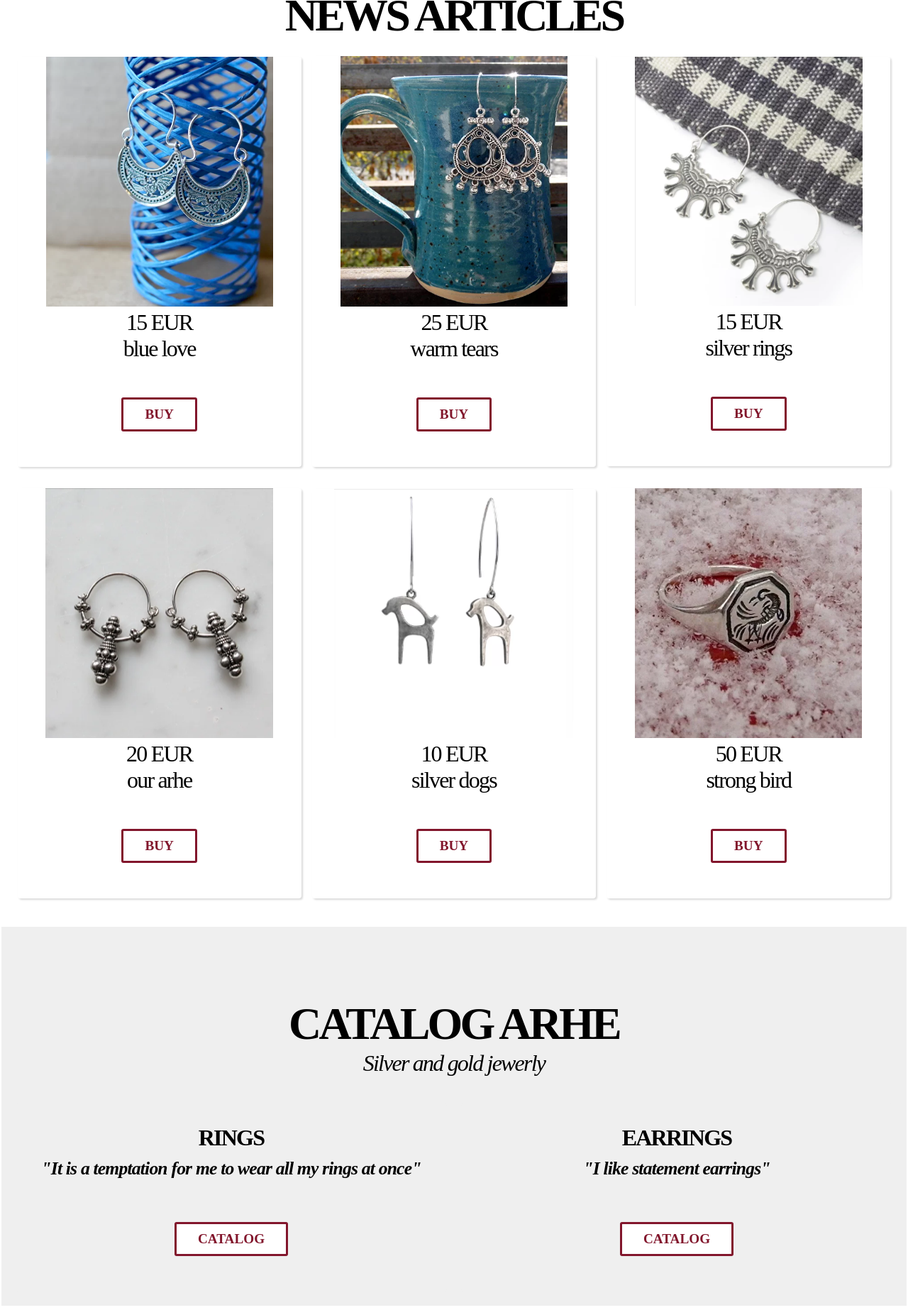
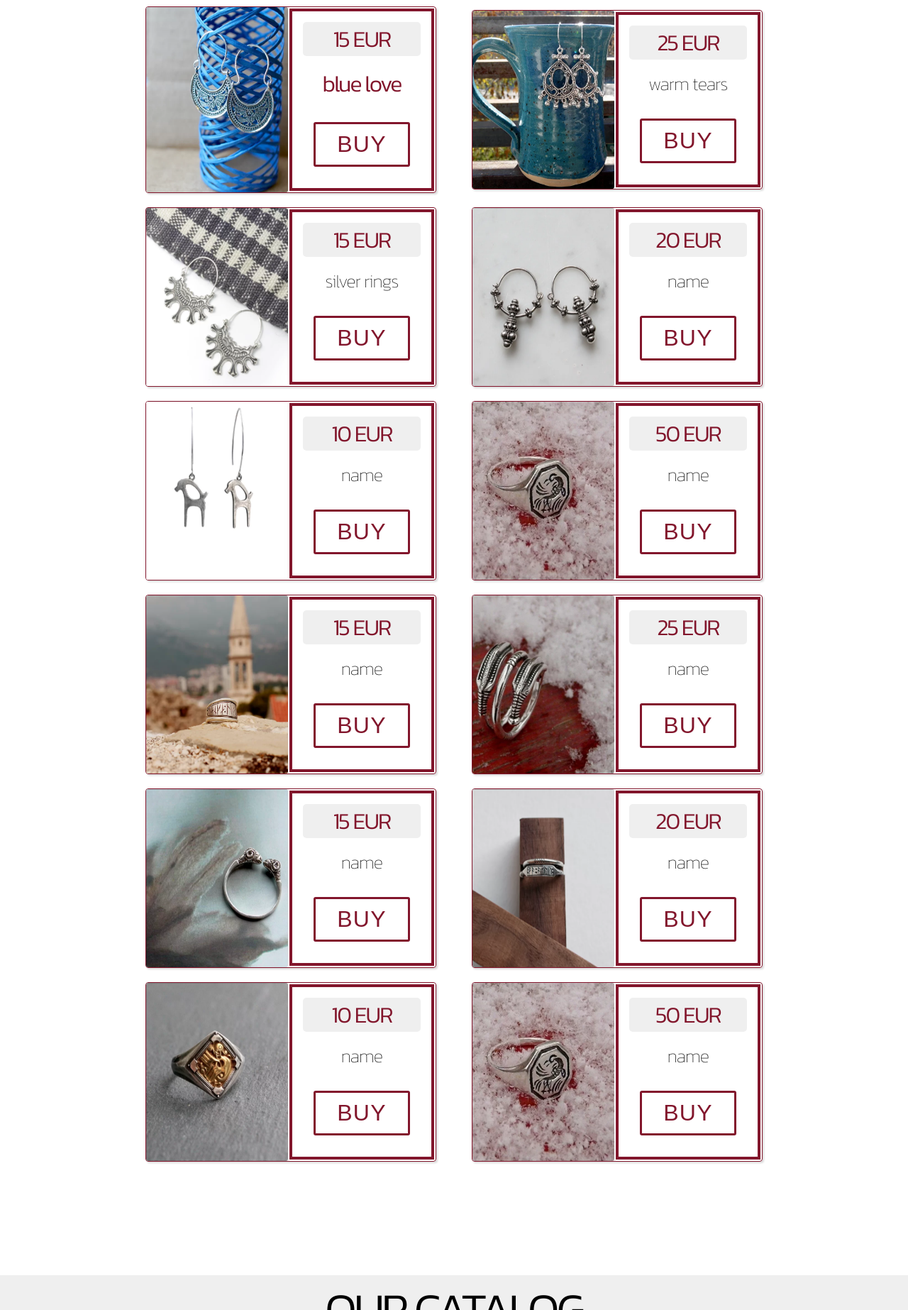
Before and after one commit to cgbl-90/ecommerce--template, a website built with Parcel: page index.html in a window 1280 px wide. Shown: the part 954-2800 px from the top of the page at 71% size. Built offline with nearby package versions, Linux system fonts and the light colour scheme; files whose address does not match are found by name; a web font is replaced by a local one.

Commit message:
Summary
- Improved styles
- Deleted redundant code

```diff
--- a/index.html
+++ b/index.html
@@ -1,123 +1,198 @@
 <!DOCTYPE html>
-<html>
+<html lang="en">
+
 <head>
+  <meta charset="UTF-8">
+  <meta http-equiv="X-UA-Compatible" content="IE=edge">
+  <meta name="viewport" content="width=device-width, initial-scale=1.0">
   <title>arhe | in love with history</title>
-    <meta charset="UTF-8" />
-    <meta http-equiv="X-UA-Compatible" content="IE=edge" />
-    <meta name="viewport" content="width=device-width, initial-scale=1.0" />
+  <link rel="preconnect" href="https://fonts.googleapis.com">
+  <link rel="preconnect" href="https://fonts.gstatic.com" crossorigin>
+  <link href="https://fonts.googleapis.com/css2?family=Kanit:wght@100;300;500&family=Wire+One&display=swap"
+    rel="stylesheet">
   <link rel="stylesheet" href="src/styles.css" />
 </head>
+
 <body>
   <header class="bg--secondary">
-      <h1>A፠R፠H፠E</h1>
-      <h2>jewerly inspired by the past ages</h2>
+    <br />
     <div class="navbar">
       <a href="" class="navbar--item">ABOUT US</a>
       <a href="" class="navbar--item">CATALOG</a>
       <a href="" class="navbar--item">PAYMENT & DELIVERY</a>
       <a href="" class="navbar--item">CONTACT US</a>
     </div>
+    <h1>A ፠ R ፠ H ፠ E</h1>
+    <h5>jewerly inspired by the past ages</h5>
+    <br />
   </header>
   <!--Main-->
-    <section class="container">
+  <section>
+    <br />
+    <br />
+    <br />
+    <div class="container">
       <div>
-        <h1>jewerly ARHE</h1>
-        <h3 style="text-align: right;">
+        <h2>jewerly ARHE</h2>
+        <h4>
           Lorem ipsum dolor sit amet consectetur, adipisicing elit. Aspernatur
           quos enim voluptatum voluptates, odio, laborum ea sunt nihil alias
           beatae error a corrupti fugit voluptate dolor dolore necessitatibus
           voluptas. Quo.
-        </h3>
+        </h4>
+        <br />
         <button>CATALOG</button>
       </div>
-      <div>
-        <img id="main--picture" src="src/main.png" style="max-width: 500px;" />
+      <img class="main-img" src="src/main.png" alt="main jewel" />
     </div>
   </section>
   <!--New articles-->
-    <h1>NEWS ARTICLES</h1>
-    <section id="new-articles" class="container">
+  <h1>BEST SELLERS!</h1>
+  <br />
+  <section class="container cont-art">
     <div class="card">
       <img src="src/eas/a.png" />
+      <span>
         <h2>15 EUR</h2>
         <h2>blue love</h2>
         <button>BUY</button>
+      </span>
     </div>
     <div class="card">
       <img src="src/eas/b.png" />
+      <span>
         <h2>25 EUR</h2>
-        <h2>warm tears</h2>
+        <h3>warm tears</h3>
         <button>BUY</button>
+      </span>
     </div>
     <div class="card">
       <img src="src/eas/c.png" />
+      <span>
         <h2>15 EUR</h2>
-        <h2>silver rings</h2>
+        <h3>silver rings</h3>
         <button>BUY</button>
+      </span>
     </div>
     <div class="card">
       <img src="src/eas/d.png" />
+      <span>
         <h2>20 EUR</h2>
-        <h2>our arhe</h2>
+        <h3>name</h3>
         <button>BUY</button>
+      </span>
     </div>
     <div class="card">
       <img src="src/eas/e.png" />
+      <span>
         <h2>10 EUR</h2>
-        <h2>silver dogs</h2>
+        <h3>name</h3>
         <button>BUY</button>
+      </span>
     </div>
     <div class="card">
       <img src="src/rns/a.png" />
+      <span>
         <h2>50 EUR</h2>
-        <h2>strong bird</h2>
+        <h3>name</h3>
         <button>BUY</button>
+      </span>
+    </div>
+    <div class="card">
+      <img src="src/rns/g.png" />
+      <span>
+        <h2>15 EUR</h2>
+        <h3>name</h3>
+        <button>BUY</button>
+      </span>
+    </div>
+    <div class="card">
+      <img src="src/rns/b.png" />
+      <span>
+        <h2>25 EUR</h2>
+        <h3>name</h3>
+        <button>BUY</button>
+      </span>
+    </div>
+    <div class="card">
+      <img src="src/rns/c.png" />
+      <span>
+        <h2>15 EUR</h2>
+        <h3>name</h3>
+        <button>BUY</button>
+      </span>
+    </div>
+    <div class="card">
+      <img src="src/rns/d.png" />
+      <span>
+        <h2>20 EUR</h2>
+        <h3>name</h3>
+        <button>BUY</button>
+      </span>
+    </div>
+    <div class="card">
+      <img src="src/rns/e.png" />
+      <span>
+        <h2>10 EUR</h2>
+        <h3>name</h3>
+        <button>BUY</button>
+      </span>
+    </div>
+    <div class="card">
+      <img src="src/rns/a.png" />
+      <span>
+        <h2>50 EUR</h2>
+        <h3>name</h3>
+        <button>BUY</button>
+      </span>
     </div>
   </section>
   <!--Categories-->
-    <div class="bg--secondary">
-      <h1>CATALOG ARHE</h1>
-      <h2 style="text-align: center;">Silver and gold jewerly</h2>
-      <br />
-      <section class="container">
-        <div id="rings">
+  <section class="bg--secondary">
+    <h1>OUR CATALOG</h1>
+    <h3>Silver and gold jewerly</h3>
+    <br /><br />
+    <div class="container">
+      <div>
         <h2>RINGS</h2>
-          <h3>"It is a temptation for me to wear all my rings at once"</h3>
-          <button>CATALOG</button>
+        <h4>"It is a temptation for me to wear all my rings at once"</h4>
+        <img class="icons" src="src/rings.png" alt="rings" />
+        <button>SEE ALL</button>
       </div>
-        <div id="earrings">
+      <div>
         <h2>EARRINGS</h2>
-          <h3>"I like statement earrings"</h3>
-          <button>CATALOG</button>
+        <h4>"I like statement earrings that make my point"</h4>
+        <img class="icons" src="src/earrings.png" alt="earrings" />
+        <button>SEE ALL</button>
+      </div>
     </div>
   </section>
-    </div>
   <!--Payments-->
-    <section class="container">
-      <div><h3>WE ACCEPT:</h3></div>
+  <div id="payments" class="container">
+    <h2>WE ACCEPT:</h2>
     <div>
       <img src="src/visa.png" class="payment--logo" />
       <img src="src/mastercard.png" class="payment--logo" />
     </div>
-    </section>
+  </div>
   <!--Footer-->
-    <footer class="container">
-      <div>
-        <h3>MENU</h3>
-        <br />
-        <h2>ABOUT US</h2>
-        <h2>CATALOG</h2>
-        <h2>PAYMENT & DELIVERY</h2>
-        <h2>CONTACT US</h2>
-      </div>
-      <div>
-        <h2>A፠R፠H፠E</h2>
-        <h3>jewerly inspired by the past ages</h3>
-        <br />
-        <h2>privacy policy</h2>
-        <br />
-        <h2>@2022 Arhe jewerly</h2>
+  <footer>
+    <div class="container">
+      <ul>
+        <li>MENU</li>
+        <li>ABOUT US</li>
+        <li>CATALOG</li>
+        <li>PAYMENT & DELIVERY</li>
+        <li>PRIVACY POLICY</li>
+        <li>CONTACT US</li>
+      </ul>
+      <ul>
+        <li>A፠R፠H፠E</li>
+        <li>jewerly inspired by the past ages</li>
+        <li>@2022 Arhe jewerly</li>
+      </ul>
     </div>
   </footer>
 </body>
+
 </html>
--- a/src/styles.css
+++ b/src/styles.css
@@ -2,154 +2,200 @@
   --cl--primary: rgb(130, 22, 44);
   --cl--secondary: rgb(239, 239, 239);
 }
-body {
-  font-family: serif;
+
+* {
+  font-family: 'Kanit', sans-serif;
+  font-weight: 100;
   margin: 0px;
-  padding: 2px;
+  padding: 0px;
+  text-align: center;
 }
+
+img {
+  max-width: 200px;
+  border-radius: 3px;
+}
+
+.main-img {
+  max-width: 400px;
+}
+
 button {
   color: var(--cl--primary);
   background-color: white;
   border: 3px solid var(--cl--primary);
   border-radius: 3px;
-  font-family: serif;
-  font-size: 1.2rem;
-  font-weight: bold;
+  font-family: 'Wire One', sans-serif;
+  font-weight: 300;
+  font-size: 2rem;
+  letter-spacing: 1.2px;
   padding: 10px 30px;
   transition: 0.3s ease;
-  margin: 50px;
+  margin: 30px;
 }
+
 button:hover {
   color: white;
   background-color: var(--cl--primary);
 }
+
 h1 {
   font-size: 4rem;
-  font-weight: bold;
+  font-weight: 300;
   letter-spacing: -3.8px;
-  padding: 100px 0px 0px;
-  margin: 0px;
-  text-align: center;
 }
+
 h2 {
   font-size: 2rem;
-  font-weight: normal;
-  font-style: italic;
+  font-weight: 300;
   letter-spacing: -1.8px;
-  padding: 0px;
-  margin: 0px;
 }
+
 h3 {
   font-size: 1.6rem;
-  font-style: italic;
   letter-spacing: -0.8px;
-  padding: 10px;
-  margin: 0px;
 }
-#new-articles h2 {
-  font-style: normal;
+
+h4 {
+  max-width: 40ch;
 }
-footer h2 {
-  font-weight: bold;
-  font-style: normal;
-}
+
 footer {
   color: white;
   background-color: var(--cl--primary);
 }
-footer div {
-  margin: 20px;
-  padding-left: 50px;
-}
+
 .container {
   display: grid;
-  justify-content: center;
+  grid-template-columns: 1fr 1fr;
+  justify-content: space-around;
   align-items: center;
+  max-width: 900px;
+  margin: 10px auto;
 }
-section .container {
-  max-width: 900px;
-  margin: 0px auto;
+
+.cont-art {
+  width: 100%;
+  grid-template-columns: 1fr 1fr 1fr;
+  gap: 20px;
 }
-@media screen and (min-width: 768px) {
-  .container {
+
+section {
+  padding-bottom: 150px;
+}
+
+@media screen and (max-width: 1280px) {
+  .cont-art {
     grid-template-columns: 1fr 1fr;
-    gap: 20px;
-  }
-  section {
-    margin: 10px;
   }
 }
-@media screen and (min-width: 1000px) {
-  #new-articles {
-    grid-template-columns: 1fr 1fr 1fr;
-    gap: 10px;
+
+@media screen and (max-width: 750px) {
+
+  .container,
+  .cont-art {
+    grid-template-columns: 1fr;
+    align-items: left;
   }
+
+  .container div {
+    margin: auto;
+  }
+
   section {
-    margin: 20px;
+    padding-bottom: 50px;
+  }
+
+  .main-img {
+    margin: auto;
   }
 }
-header,
-section {
-  text-align: center;
-}
-header h2 {
+
+h2 {
   color: var(--cl--primary);
 }
+
+.icons {
+  display: block;
+  padding: 20px;
+  width: 100px;
+  margin: auto;
+}
+
+#payments {
+  margin-top: 50px;
+  margin-bottom: 50px;
+}
+
 .payment--logo {
   width: 140px;
+  border: 2px solid var(--cl--primary);
   border-radius: 10px;
   display: inline;
+  margin-left: 50px;
+  height: 70px;
 }
-#main--picture {
-  border-radius: 5px;
-}
+
 .bg--secondary {
   background-color: var(--cl--secondary);
 }
+
 a {
   text-decoration: none;
   padding: 0px 10px;
-  font-weight: bold;
   letter-spacing: -0.8px;
 }
+
 .navbar {
-  padding: 20px 0px;
   font-size: 1.2rem;
 }
+
 .card {
   margin: 0 auto;
-  border: 0.5 solid var(--cl--secondary);
+  border: 0.1px solid var(--cl--primary);
   box-shadow: rgba(0, 0, 0, 0.15) 1.95px 1.95px 2.6px;
-  width: 400px;
+  width: fit-content;
   border-radius: 4px;
+  display: flex;
+  flex-direction: row;
 }
-#rings {
+
+h5 {
+  color: var(--cl--primary);
+  font-weight: 300;
+}
+
+ul {
+  margin: 50px 0px;
+  list-style: none;
+}
+
+li:first-child {
+  font-weight: 300;
+}
+
+li {
+  margin: 10px;
+}
+
+ul:first-child li:hover,
+ul:first-child li:focus {
+  text-decoration: underline;
+  cursor: pointer;
+}
+
+ul:first-child li:first-child:hover,
+ul:first-child li:first-child:focus {
+  text-decoration: none;
+}
+
+span {
+  margin: 2px;
+  border: 4px solid var(--cl--primary);
+}
+
+span h2:first-child {
   background-color: var(--cl--secondary);
-  background-image: url(src/rns/g.png);
-  background-repeat: no-repeat;
-  background-position: center;
-  background-size: 40em 40em;
-  border-radius: 4px;
+  margin: 15px;
+  border-radius: 5px;
 }
-#earrings {
-  background-color: var(--cl--secondary);
-  background-image: url(src/eas/g.png);
-  background-repeat: no-repeat;
-  background-position: center;
-  background-size: 40em 40em;
-  border-radius: 4px;
-}
-div,
-.card {
-  margin-bottom: 20px;
-}
-#earrings h2 {
-  padding-top: 30px;
-  font-weight: bold;
-  font-style: normal;
-}
-#rings h2 {
-  padding-top: 30px;
-  font-weight: bold;
-  font-style: normal;
-}
```
Also changed, not shown: README.md, src/earrings.png (added), src/rings.png (added). Lines whose indentation alone changed are shown as unchanged.
